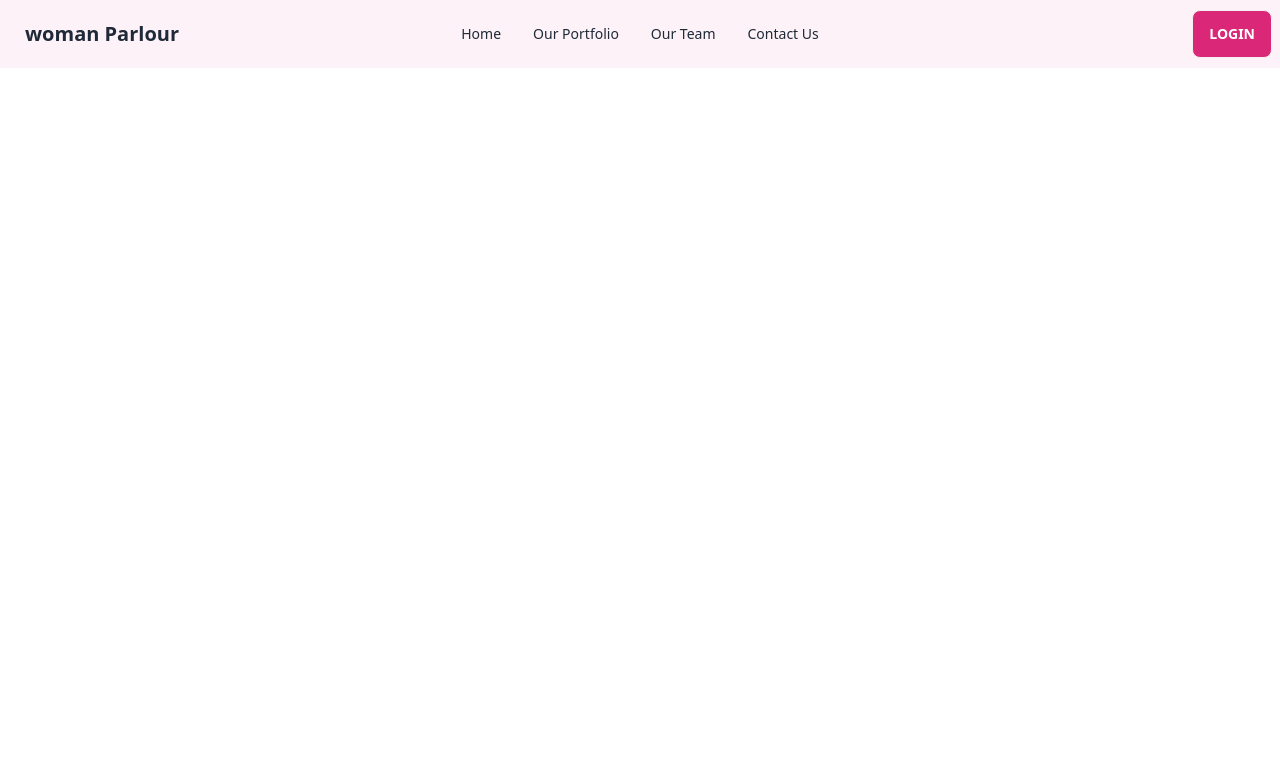
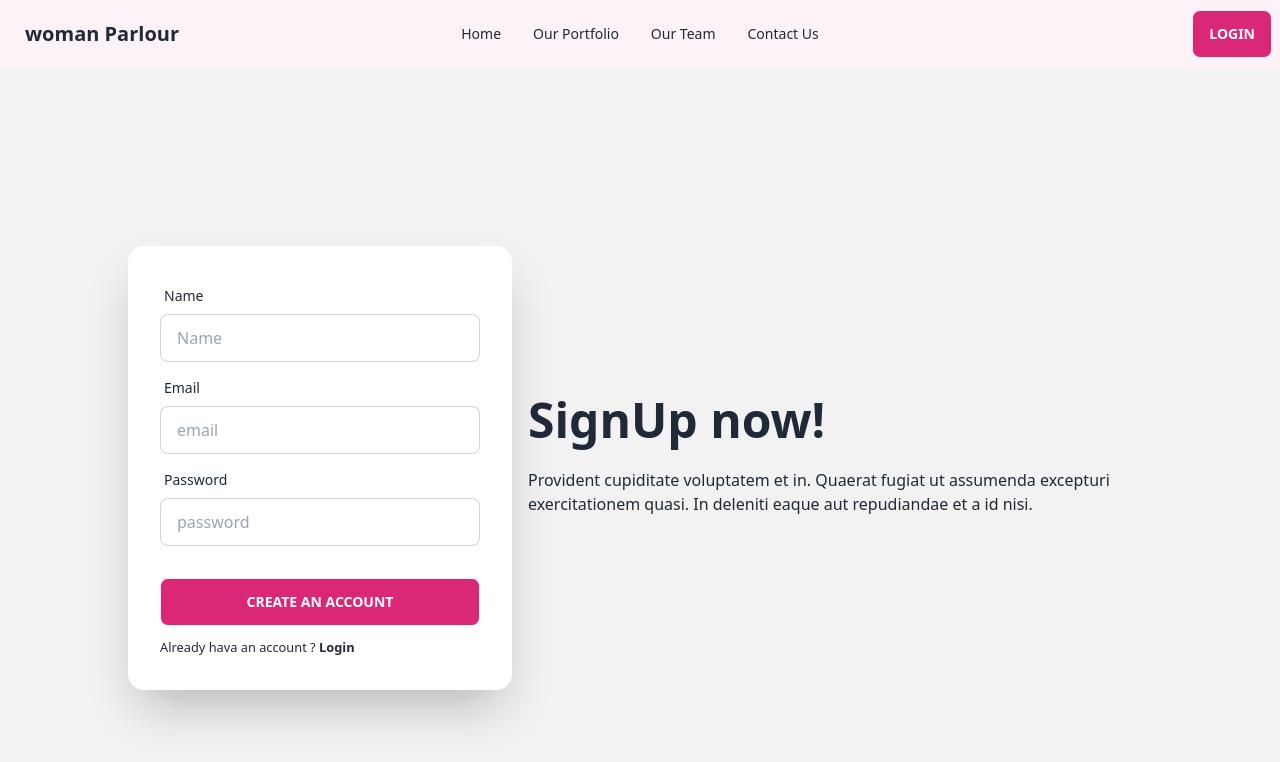
Before and after one commit to ROHAN-2497/woman-parlour-client-new, a React (Vite) app: page /signup in a window 1280 px wide. Shown: the top 762 px of the page. Built offline with nearby package versions, Linux system fonts and the light colour scheme; no server answers.

Commit message:
react form hook

```diff
--- a/package.json
+++ b/package.json
@@ -16,6 +16,7 @@
     "match-sorter": "^6.3.1",
     "react": "^18.2.0",
     "react-dom": "^18.2.0",
+    "react-hook-form": "^7.48.2",
     "react-router-dom": "^6.18.0",
     "react-simple-captcha": "^9.3.0",
     "sort-by": "^1.2.0"
--- a/src/Page/SignUp/SignUp.jsx
+++ b/src/Page/SignUp/SignUp.jsx
@@ -1,9 +1,93 @@
+import { Link } from "react-router-dom";
 import Container from "../../Components/Container";
+import { useForm } from "react-hook-form";
 
 const SignUp = () => {
-    return (
-       <Container></Container>
-    );
+  const {
+    register,
+    handleSubmit,
+    formState: { errors },
+  } = useForm();
+
+  const onSubmit = (data) => {
+    console.log(data);
+  };
+
+  return (
+    <Container>
+      <div className="hero min-h-screen bg-base-200">
+        <div className="hero-content flex-col lg:flex-row-reverse ">
+          <div className="text-center lg:text-left w-1/2">
+            <h1 className="text-5xl font-bold">SignUp now!</h1>
+            <p className="py-6">
+              Provident cupiditate voluptatem et in. Quaerat fugiat ut assumenda
+              excepturi exercitationem quasi. In deleniti eaque aut repudiandae
+              et a id nisi.
+            </p>
+          </div>
+          <div className="card shrink-0 w-full max-w-sm w-1/2 shadow-2xl bg-base-100">
+            <form onSubmit={handleSubmit(onsubmit)} className="card-body">
+              <div className="form-control">
+                <label className="label">
+                  <span className="label-text">Name</span>
+                </label>
+                <input
+                  {...register("name", { required: true })}
+                  type="name"
+                  placeholder="Name"
+                  name="name"
+                  className="input input-bordered"
+                  required
+                />
+                {errors.name && <span>Name field is required</span>}
+              </div>
+              <div className="form-control">
+                <label className="label">
+                  <span className="label-text">Email</span>
+                </label>
+                <input
+                  {...register("email", { required: true })}
+                  type="email"
+                  placeholder="email"
+                  name="email"
+                  className="input input-bordered"
+                  required
+                />
+                {errors.email && <span>Email field is required</span>}
+              </div>
+              <div className="form-control">
+                <label className="label">
+                  <span className="label-text">Password</span>
+                </label>
+                <input
+                  {...register("password", { required: true })}
+                  type="password"
+                  placeholder="password"
+                  name="password"
+                  className="input input-bordered"
+                  required
+                />
+                {errors.password && <span>password field is required</span>}
+              </div>
+              <div className="form-control mt-6">
+                <button className="btn bg-pink-600 text-white">
+                  Create an Account
+                </button>
+              </div>
+              <p>
+                <small>
+                  Already hava an account ?{" "}
+                  <Link className="text-1xl font-semibold" to="/login">
+                    Login
+                  </Link>
+                </small>
+              </p>
+            </form>
+          </div>
+        </div>
+      </div>
+    </Container>
+  );
 };
 
 export default SignUp;
```
Also changed, not shown: 1 other file (tests, documents, lock files or other folders).
